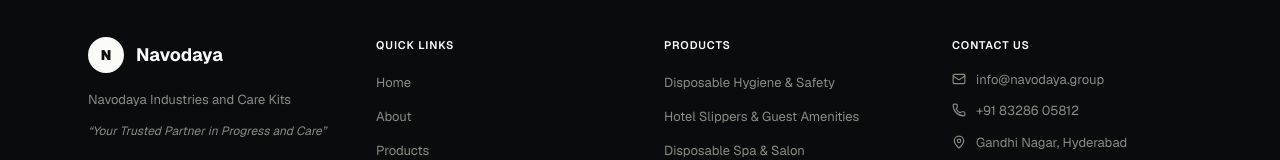
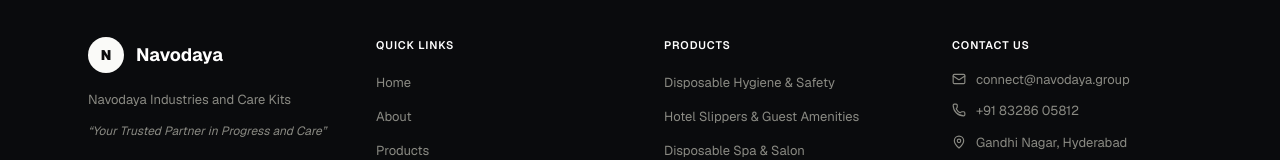
Before and after one commit to subhash1208/Navodaya-Landing-Page, a Next.js app: page /products in a window 1280 px wide. Shown: the part 5002-5162 px from the top of the page. Built offline with nearby package versions, Linux system fonts and the light colour scheme.

Commit message:
feat(contact): route enquiries to connect@navodaya.group

```diff
--- a/src/constants/index.ts
+++ b/src/constants/index.ts
@@ -7,7 +7,7 @@
   TAGLINE: 'Your Trusted Partner in Progress and Care',
   MISSION:
     'To support businesses in the hospitality and wellness sectors with high-quality, reliable, and hygienic solutions.',
-  EMAIL: 'info@navodaya.group',
+  EMAIL: 'connect@navodaya.group',
   PHONE: '+91 83286 05812',
   WEBSITE: 'www.navodaya.group',
   LOCATION: 'Gandhi Nagar, Hyderabad',
```
Also changed, not shown: 2 other files (tests, documents, lock files or other folders).
